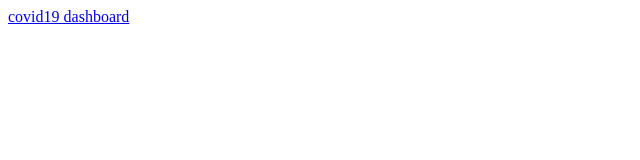
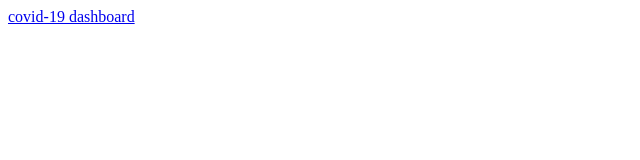
Before and after one commit to oem/oem.github.io, a plain HTML site: page index.html in a window 1280 px wide. Shown: the full height of the page, 0-640 px from the left. Drawn offline with Linux system fonts and the light colour scheme.

Commit message:
minor typo

```diff
--- a/index.html
+++ b/index.html
@@ -5,6 +5,6 @@
     <title>oem.github.com</title>
   </head>
   <body>
-    <a href="/covid19">covid19 dashboard</a>
+    <a href="/covid19">covid-19 dashboard</a>
   </body>
 </html>
```
